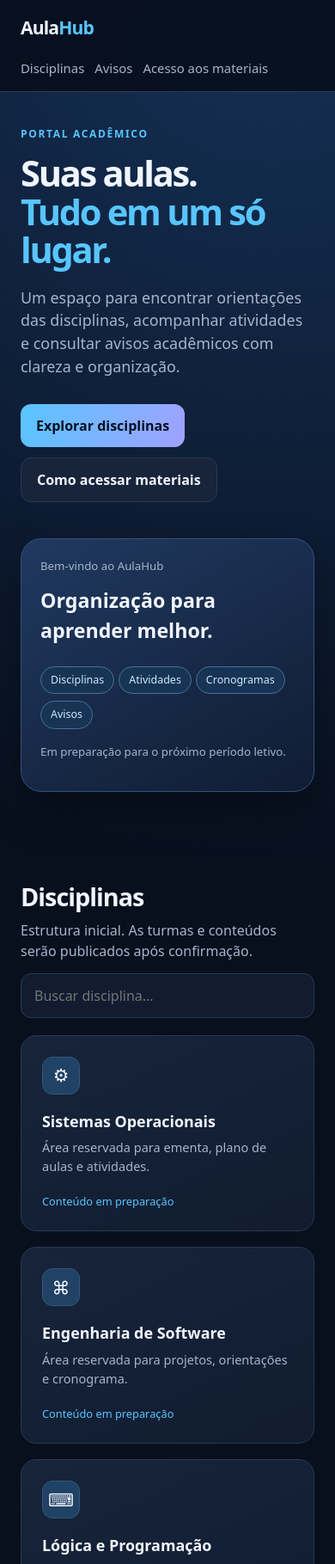
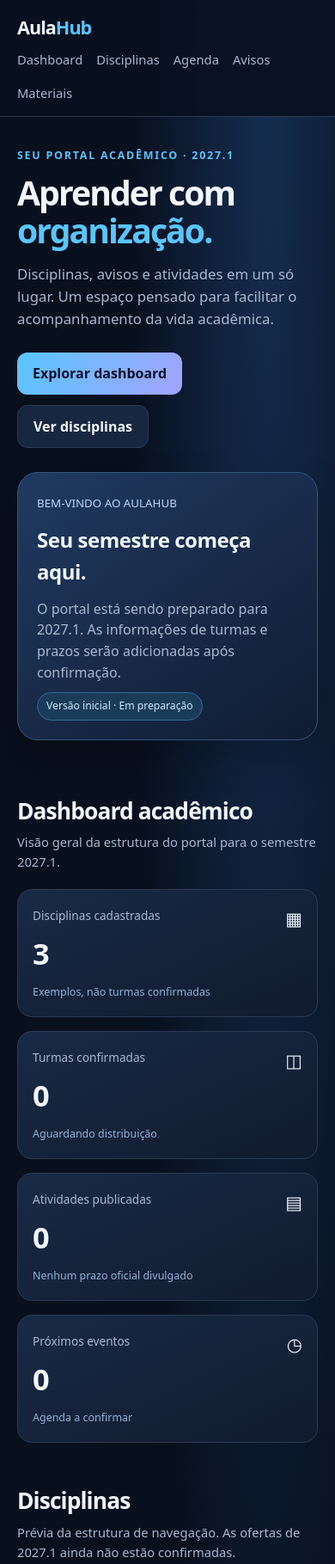
Before and after one commit to alexsandsouza/aulahub, a plain HTML site: page index.html in a window 390 px wide. Shown: the top 1819 px of the page at 86% size. Drawn offline with Linux system fonts and the light colour scheme.

Commit message:
feat: implementar dashboard academico responsivo para 2027.1

```diff
--- a/index.html
+++ b/index.html
@@ -1,57 +1,62 @@
 <!doctype html>
 <html lang="pt-BR">
 <head>
-  <meta charset="utf-8">
-  <meta name="viewport" content="width=device-width, initial-scale=1">
-  <meta name="theme-color" content="#0b1220">
-  <meta name="description" content="AulaHub - portal acadêmico para organização de disciplinas, cronogramas, atividades e avisos.">
-  <title>AulaHub | Seu espaço acadêmico</title>
-  <style>
-    :root{color-scheme:dark;--bg:#080f1d;--panel:#111c30;--panel2:#17243a;--line:#293950;--text:#f1f5ff;--muted:#a6b5cb;--accent:#58c5ff;--accent2:#a0a1ff}
-    *{box-sizing:border-box}html{scroll-behavior:smooth}body{margin:0;background:radial-gradient(circle at 80% 0%,#153055 0,transparent 35%),var(--bg);font:16px/1.5 system-ui,-apple-system,Segoe UI,Roboto,sans-serif;color:var(--text)}
-    a{color:inherit}button,input{font:inherit}button{cursor:pointer}a:focus-visible,button:focus-visible,input:focus-visible{outline:3px solid var(--accent);outline-offset:3px}
-    .wrap{max-width:1120px;margin:auto;padding:0 24px}.top{position:sticky;top:0;z-index:3;background:#080f1de8;backdrop-filter:blur(16px);border-bottom:1px solid var(--line)}
-    .nav{display:flex;align-items:center;justify-content:space-between;gap:20px;min-height:72px}.logo{font-size:1.32rem;font-weight:800;text-decoration:none;letter-spacing:-.04em}.logo span{color:var(--accent)}
-    .menu{display:flex;gap:24px;flex-wrap:wrap}.menu a{color:var(--muted);text-decoration:none;font-size:.93rem}.menu a:hover{color:white}
-    .hero{padding:86px 0 64px;display:grid;grid-template-columns:1.5fr 1fr;align-items:center;gap:42px}.eyebrow{color:var(--accent);letter-spacing:.14em;text-transform:uppercase;font-weight:700;font-size:.75rem}
-    h1{font-size:clamp(2.6rem,5.5vw,4.6rem);line-height:1.07;letter-spacing:-.055em;margin:14px 0 20px}h1 em{font-style:normal;color:var(--accent)}.lead{color:var(--muted);max-width:650px;font-size:1.12rem}
-    .actions{display:flex;gap:12px;flex-wrap:wrap;margin-top:30px}.btn{display:inline-flex;justify-content:center;align-items:center;border-radius:12px;padding:13px 18px;font-weight:700;text-decoration:none;border:1px solid var(--line);background:var(--panel2)}
-    .btn.primary{background:linear-gradient(110deg,var(--accent),var(--accent2));border:0;color:#061025}.showcase{background:linear-gradient(150deg,#203960,#101c33);border:1px solid #34527b;border-radius:24px;padding:26px;box-shadow:0 22px 50px #0005}
-    .showcase .mini{color:var(--muted);font-size:.83rem}.showcase strong{display:block;font-size:1.45rem;margin:12px 0 20px}.chip{display:inline-flex;border:1px solid #497096;background:#173454;padding:6px 11px;border-radius:999px;color:#cbeaff;font-size:.78rem;margin:4px 5px 4px 0}
-    section{padding:36px 0}.section-head{display:flex;align-items:end;justify-content:space-between;gap:14px;flex-wrap:wrap;margin-bottom:20px}h2{font-size:1.8rem;margin:0;letter-spacing:-.035em}.sub{color:var(--muted);margin:5px 0 0}
-    .search{width:min(100%,370px);background:var(--panel);border:1px solid var(--line);border-radius:12px;color:white;padding:13px 15px}
-    .grid{display:grid;grid-template-columns:repeat(3,minmax(0,1fr));gap:18px}.card{background:linear-gradient(155deg,var(--panel2),var(--panel));border:1px solid var(--line);border-radius:18px;padding:24px;min-height:218px}
-    .card .mark{display:inline-flex;align-items:center;justify-content:center;background:#204264;border:1px solid #34577a;width:44px;height:44px;border-radius:12px;font-size:1.3rem}
-    .card h3{font-size:1.12rem;margin:18px 0 7px}.card p{color:var(--muted);font-size:.91rem;margin:0}.small{font-size:.8rem;color:var(--accent);margin-top:20px}
-    .info{background:#101e32;border:1px solid var(--line);border-radius:18px;padding:26px}.info h3{margin:0 0 8px}.info p{color:var(--muted);margin:0}.notice{border-left:3px solid var(--accent);padding-left:18px}
-    .empty{display:none;color:var(--muted);padding:24px 0}.footer{margin-top:54px;border-top:1px solid var(--line);padding:30px 0;color:var(--muted);font-size:.85rem}
-    @media(max-width:800px){.hero{grid-template-columns:1fr;padding-top:58px}.grid{grid-template-columns:repeat(2,minmax(0,1fr))}.menu{gap:12px}}
-    @media(max-width:570px){.grid{grid-template-columns:1fr}.nav{align-items:flex-start;padding-top:16px;padding-bottom:16px;flex-direction:column}.hero{padding-top:40px}.showcase{padding:22px}}
-    @media(prefers-reduced-motion:reduce){html{scroll-behavior:auto}}
-  </style>
+<meta charset="utf-8"><meta name="viewport" content="width=device-width,initial-scale=1">
+<meta name="theme-color" content="#090f1e"><meta name="description" content="AulaHub - Dashboard acadêmico de disciplinas, avisos e cronogramas.">
+<title>AulaHub | Dashboard Acadêmico</title>
+<style>
+:root{color-scheme:dark;--bg:#080f1d;--surface:#111d31;--surface2:#172740;--line:#2b3b52;--text:#f1f6ff;--muted:#a8b8cf;--blue:#59c5ff;--purple:#a3a3ff;--green:#72ddc4}
+*{box-sizing:border-box}html{scroll-behavior:smooth}body{margin:0;background:radial-gradient(ellipse at 80% 0%,#152e51 0%,transparent 37%),var(--bg);color:var(--text);font:16px/1.55 system-ui,-apple-system,"Segoe UI",sans-serif}
+a{color:inherit}button,input,select{font:inherit}button{cursor:pointer}a:focus-visible,button:focus-visible,input:focus-visible,select:focus-visible{outline:3px solid var(--blue);outline-offset:3px}
+.container{width:min(1160px,calc(100% - 40px));margin:auto}.header{position:sticky;top:0;z-index:5;background:#091121ed;backdrop-filter:blur(16px);border-bottom:1px solid var(--line)}
+.head-inner{display:flex;justify-content:space-between;align-items:center;gap:24px;min-height:76px}.brand{font-size:1.35rem;font-weight:850;letter-spacing:-.045em;text-decoration:none}.brand span{color:var(--blue)}
+nav{display:flex;gap:24px;flex-wrap:wrap}nav a{font-size:.92rem;text-decoration:none;color:var(--muted)}nav a:hover,nav a[aria-current]{color:var(--text)}
+.hero{display:grid;grid-template-columns:1.6fr 1fr;gap:28px;align-items:center;padding:62px 0 42px}.eyebrow{font-size:.78rem;letter-spacing:.14em;color:var(--blue);text-transform:uppercase;font-weight:800}
+h1{font-size:clamp(2.45rem,5vw,4.4rem);line-height:1.1;letter-spacing:-.05em;margin:12px 0 17px}h1 span{color:var(--blue)}.lead{color:var(--muted);font-size:1.05rem;max-width:640px;margin:0}
+.actions{display:flex;gap:12px;flex-wrap:wrap;margin-top:26px}.button{display:inline-flex;align-items:center;justify-content:center;padding:12px 18px;border:1px solid var(--line);border-radius:12px;background:var(--surface2);text-decoration:none;font-weight:700;color:var(--text)}.button.primary{border:0;background:linear-gradient(115deg,var(--blue),var(--purple));color:#06132b}
+.welcome{padding:27px;background:linear-gradient(145deg,#203a61,#101c32);border:1px solid #35557c;border-radius:24px;box-shadow:0 18px 45px #0003}.welcome small{color:#bad5fa}.welcome h2{font-size:1.5rem;margin:12px 0;letter-spacing:-.02em}.welcome p{color:var(--muted);margin:0}.tag{display:inline-block;padding:6px 10px;border-radius:999px;background:#193c59;color:#c5ecff;border:1px solid #366b91;font-size:.76rem;margin-top:10px}
+section{padding:20px 0 27px;scroll-margin-top:90px}.section-header{display:flex;justify-content:space-between;align-items:end;flex-wrap:wrap;gap:15px;margin-bottom:20px}h2{font-size:1.65rem;letter-spacing:-.035em;margin:0}.desc{color:var(--muted);font-size:.92rem;margin:5px 0 0}
+.metrics{display:grid;grid-template-columns:repeat(4,1fr);gap:16px}.metric{border:1px solid var(--line);background:linear-gradient(155deg,#182a45,#111b2f);border-radius:17px;padding:20px}.metric .k{font-size:.85rem;color:var(--muted)}.metric strong{font-size:2.15rem;letter-spacing:-.035em;display:block;margin:5px 0}.metric .hint{font-size:.78rem;color:#90b2d8}.metric .icon{font-size:1.3rem;float:right}
+.filters{display:flex;gap:10px;flex-wrap:wrap;margin-bottom:19px}input,select{background:#101b2e;border:1px solid #34455e;color:var(--text);border-radius:11px;padding:12px 14px;min-width:0}input{flex:2 1 240px}select{flex:1 1 150px}label.sr-only{position:absolute;width:1px;height:1px;overflow:hidden;clip:rect(0,0,0,0)}
+.cards{display:grid;grid-template-columns:repeat(3,minmax(0,1fr));gap:16px}.card{background:linear-gradient(145deg,#182941,#101a2c);border:1px solid var(--line);border-radius:18px;padding:23px;display:flex;flex-direction:column;gap:12px}.card .topline{display:flex;justify-content:space-between;align-items:center;gap:8px}.symbol{display:grid;place-items:center;width:43px;height:43px;border-radius:12px;background:#20456b;color:#ccecff;font-size:1.3rem}.status{font-size:.74rem;color:#c0d4e7;border:1px solid #3e536c;border-radius:999px;padding:4px 9px}.card h3{font-size:1.12rem;margin:3px 0 0}.card p{color:var(--muted);font-size:.89rem;margin:0}.card .meta{font-size:.82rem;color:#8fb9df}.card .card-bottom{border-top:1px solid var(--line);padding-top:12px;margin-top:auto;font-size:.8rem;color:var(--blue)}
+.two{display:grid;grid-template-columns:1.2fr 1fr;gap:18px}.panel{border:1px solid var(--line);background:var(--surface);border-radius:18px;padding:23px}.panel h3{margin:0 0 16px;font-size:1.05rem}.notice{border-left:3px solid var(--blue);padding:3px 0 3px 15px}.notice strong{display:block;margin-bottom:7px}.notice p,.empty{margin:0;color:var(--muted);font-size:.92rem}.item{border-top:1px solid var(--line);padding:14px 0}.item:first-of-type{border-top:0}.item strong{display:block}.item small{color:var(--muted)}.item p{margin:4px 0 0;color:var(--muted);font-size:.89rem}
+.note{margin-top:17px;color:var(--muted);font-size:.86rem}.footer{border-top:1px solid var(--line);margin-top:45px;padding:25px 0 35px;color:var(--muted);font-size:.82rem}.footer .container{display:flex;justify-content:space-between;flex-wrap:wrap;gap:12px}
+#sem-resultados{display:none;padding:18px 0;color:var(--muted)}
+@media(max-width:850px){.hero,.two{grid-template-columns:1fr}.metrics{grid-template-columns:repeat(2,1fr)}.cards{grid-template-columns:repeat(2,1fr)}.hero{padding-top:46px}}
+@media(max-width:580px){.head-inner{align-items:flex-start;flex-direction:column;padding:15px 0;gap:10px}nav{gap:16px}.metrics,.cards{grid-template-columns:1fr}.hero{padding-top:35px}.metric{padding:17px}.welcome{padding:22px}}
+@media(prefers-reduced-motion:reduce){html{scroll-behavior:auto}}
+</style>
 </head>
 <body>
-<header class="top"><div class="wrap nav"><a href="#inicio" class="logo" aria-label="AulaHub, início">Aula<span>Hub</span></a>
-<nav class="menu" aria-label="Navegação principal"><a href="#disciplinas">Disciplinas</a><a href="#avisos">Avisos</a><a href="#acesso">Acesso aos materiais</a></nav></div></header>
-<main id="inicio" class="wrap">
-  <div class="hero"><div><div class="eyebrow">Portal acadêmico</div><h1>Suas aulas.<br><em>Tudo em um só lugar.</em></h1>
-  <p class="lead">Um espaço para encontrar orientações das disciplinas, acompanhar atividades e consultar avisos acadêmicos com clareza e organização.</p>
-  <div class="actions"><a class="btn primary" href="#disciplinas">Explorar disciplinas</a><a class="btn" href="#acesso">Como acessar materiais</a></div></div>
-  <aside class="showcase" aria-label="Resumo do portal"><div class="mini">Bem-vindo ao AulaHub</div><strong>Organização para aprender melhor.</strong><span class="chip">Disciplinas</span><span class="chip">Atividades</span><span class="chip">Cronogramas</span><span class="chip">Avisos</span><p class="mini">Em preparação para o próximo período letivo.</p></aside></div>
-  <section id="disciplinas" aria-labelledby="disciplinas-title"><div class="section-head"><div><h2 id="disciplinas-title">Disciplinas</h2><p class="sub">Estrutura inicial. As turmas e conteúdos serão publicados após confirmação.</p></div><input id="busca" class="search" type="search" aria-label="Buscar disciplinas" placeholder="Buscar disciplina..." autocomplete="off"></div>
-  <div id="cards" class="grid">
-    <article class="card" data-name="Sistemas Operacionais"><span class="mark" aria-hidden="true">⚙</span><h3>Sistemas Operacionais</h3><p>Área reservada para ementa, plano de aulas e atividades.</p><div class="small">Conteúdo em preparação</div></article>
-    <article class="card" data-name="Engenharia de Software"><span class="mark" aria-hidden="true">⌘</span><h3>Engenharia de Software</h3><p>Área reservada para projetos, orientações e cronograma.</p><div class="small">Conteúdo em preparação</div></article>
-    <article class="card" data-name="Lógica e Programação"><span class="mark" aria-hidden="true">⌨</span><h3>Lógica e Programação</h3><p>Área reservada para exercícios e recursos de aprendizagem.</p><div class="small">Conteúdo em preparação</div></article>
-  </div><p id="vazio" class="empty" role="status">Nenhuma disciplina corresponde à busca.</p></section>
-  <section id="avisos"><div class="section-head"><div><h2>Avisos acadêmicos</h2><p class="sub">Comunicados importantes em destaque.</p></div></div>
-  <div class="info notice"><h3>Portal em construção</h3><p>Os avisos, prazos e cronogramas oficiais serão adicionados quando o novo período letivo estiver definido.</p></div></section>
-  <section id="acesso"><div class="section-head"><div><h2>Acesso aos materiais</h2><p class="sub">Organização com respeito à autoria e ao acesso de cada turma.</p></div></div>
-  <div class="info"><h3>Materiais disponibilizados em ambientes autorizados</h3><p>Slides, apostilas, avaliações e arquivos restritos não são hospedados neste site público. Quando disponíveis, devem ser acessados pelos canais oficiais indicados pelo professor, como Google Classroom ou pastas do Google Drive com permissão apropriada.</p></div></section>
-</main>
-<footer class="footer"><div class="wrap">© <span id="ano"></span> AulaHub · Portal acadêmico · Desenvolvido para apoio à aprendizagem.</div></footer>
+<header class="header"><div class="container head-inner"><a class="brand" href="#inicio">Aula<span>Hub</span></a><nav aria-label="Navegação principal"><a href="#dashboard">Dashboard</a><a href="#disciplinas">Disciplinas</a><a href="#agenda">Agenda</a><a href="#avisos">Avisos</a><a href="#materiais">Materiais</a></nav></div></header>
+<main class="container" id="inicio">
+<div class="hero"><div><div class="eyebrow">Seu portal acadêmico · 2027.1</div><h1>Aprender com <span>organização.</span></h1><p class="lead">Disciplinas, avisos e atividades em um só lugar. Um espaço pensado para facilitar o acompanhamento da vida acadêmica.</p><div class="actions"><a class="button primary" href="#dashboard">Explorar dashboard</a><a class="button" href="#disciplinas">Ver disciplinas</a></div></div>
+<aside class="welcome"><small>BEM-VINDO AO AULAHUB</small><h2>Seu semestre começa aqui.</h2><p>O portal está sendo preparado para 2027.1. As informações de turmas e prazos serão adicionadas após confirmação.</p><span class="tag">Versão inicial · Em preparação</span></aside></div>
+<section id="dashboard" aria-labelledby="title-dashboard"><div class="section-header"><div><h2 id="title-dashboard">Dashboard acadêmico</h2><p class="desc">Visão geral da estrutura do portal para o semestre 2027.1.</p></div></div>
+<div class="metrics"><div class="metric"><span class="icon" aria-hidden="true">▦</span><span class="k">Disciplinas cadastradas</span><strong id="num-disciplinas">0</strong><span class="hint">Exemplos, não turmas confirmadas</span></div>
+<div class="metric"><span class="icon" aria-hidden="true">◫</span><span class="k">Turmas confirmadas</span><strong>0</strong><span class="hint">Aguardando distribuição</span></div>
+<div class="metric"><span class="icon" aria-hidden="true">▤</span><span class="k">Atividades publicadas</span><strong>0</strong><span class="hint">Nenhum prazo oficial divulgado</span></div>
+<div class="metric"><span class="icon" aria-hidden="true">◷</span><span class="k">Próximos eventos</span><strong>0</strong><span class="hint">Agenda a confirmar</span></div></div></section>
+<section id="disciplinas" aria-labelledby="title-disciplinas"><div class="section-header"><div><h2 id="title-disciplinas">Disciplinas</h2><p class="desc">Prévia da estrutura de navegação. As ofertas de 2027.1 ainda não estão confirmadas.</p></div></div>
+<div class="filters"><label for="busca" class="sr-only">Pesquisar disciplina</label><input id="busca" type="search" placeholder="Pesquisar disciplina..." autocomplete="off"><label class="sr-only" for="filtro-curso">Filtrar por área</label><select id="filtro-curso"><option value="todos">Todas as áreas</option><option value="computacao">Computação</option><option value="software">Desenvolvimento de software</option></select><label class="sr-only" for="filtro-periodo">Período letivo</label><select id="filtro-periodo"><option value="2027.1">2027.1 (planejamento)</option></select></div>
+<div class="cards" id="cards" aria-live="polite">
+<article class="card" data-title="Sistemas Operacionais" data-area="computacao"><div class="topline"><span class="symbol" aria-hidden="true">⚙</span><span class="status">A confirmar</span></div><h3>Sistemas Operacionais</h3><p>Conceitos, recursos computacionais, processos e organização de sistemas.</p><span class="meta">Área: Computação</span><div class="card-bottom">Turma, materiais e plano de ensino: pendentes</div></article>
+<article class="card" data-title="Engenharia de Software" data-area="software"><div class="topline"><span class="symbol" aria-hidden="true">⌘</span><span class="status">A confirmar</span></div><h3>Engenharia de Software</h3><p>Processos, práticas de desenvolvimento e projetos acadêmicos.</p><span class="meta">Área: Desenvolvimento de software</span><div class="card-bottom">Turma, materiais e plano de ensino: pendentes</div></article>
+<article class="card" data-title="Lógica e Programação Estruturada" data-area="software"><div class="topline"><span class="symbol" aria-hidden="true">⌨</span><span class="status">A confirmar</span></div><h3>Lógica e Programação Estruturada</h3><p>Algoritmos, estruturas de decisão, repetição e prática de programação.</p><span class="meta">Área: Desenvolvimento de software</span><div class="card-bottom">Turma, materiais e plano de ensino: pendentes</div></article>
+</div><p id="sem-resultados" role="status">Nenhuma disciplina corresponde aos filtros selecionados.</p></section>
+<section id="agenda"><div class="section-header"><div><h2>Agenda e atividades</h2><p class="desc">Sem datas inventadas: somente prazos oficialmente confirmados serão exibidos aqui.</p></div></div>
+<div class="two"><div class="panel"><h3>Próximas atividades</h3><div class="notice"><strong>Nenhuma atividade publicada</strong><p>Após a definição das turmas, os trabalhos, atividades e entregas aparecerão aqui, com suas respectivas disciplinas.</p></div></div><div class="panel"><h3>Cronograma acadêmico</h3><div class="item"><strong>2027.1 · Planejamento</strong><small>Datas e aulas a confirmar</small><p>O cronograma será atualizado conforme informações acadêmicas oficiais.</p></div></div></div></section>
+<section id="avisos"><div class="section-header"><div><h2>Avisos</h2><p class="desc">Comunicados para orientar sua navegação.</p></div></div><div class="panel"><div class="notice"><strong>Bem-vindo à versão inicial do AulaHub</strong><p>O catálogo atual é demonstrativo. As disciplinas, links, turmas e comunicados serão revisados para 2027.1 antes da publicação definitiva.</p></div></div></section>
+<section id="materiais"><div class="section-header"><div><h2>Acesso aos materiais</h2><p class="desc">Conteúdos acadêmicos com respeito à autoria e às permissões de acesso.</p></div></div><div class="panel"><h3>Materiais de aula em ambientes autorizados</h3><p class="empty">Apostilas, slides, avaliações e gabaritos restritos não ficam hospedados neste portal público. Quando liberados pelo professor, os alunos poderão acessar recursos pelo Google Classroom ou pelo Google Drive, sujeitos às permissões de cada turma.</p><p class="note">O AulaHub não exige login nesta versão e não armazena dados pessoais dos estudantes. O GitHub Pages não oferece controle de acesso individual aos arquivos públicos.</p></div></section>
+</main><footer class="footer"><div class="container"><span>© <span id="ano"></span> AulaHub · Portal acadêmico</span><span>Desenvolvido para organizar a aprendizagem · 2027.1 em preparação</span></div></footer>
 <script>
-document.getElementById('ano').textContent = new Date().getFullYear();
-const busca=document.getElementById('busca');const cards=[...document.querySelectorAll('#cards .card')];
-busca.addEventListener('input',()=>{const q=busca.value.normalize('NFD').replace(/[\u0300-\u036f]/g,'').toLowerCase().trim();let n=0;cards.forEach(c=>{const v=c.dataset.name.normalize('NFD').replace(/[\u0300-\u036f]/g,'').toLowerCase().includes(q);c.hidden=!v;c.style.display=v?'':'none';if(v)n++});document.getElementById('vazio').style.display=n?'none':'block'});
-</script></body></html>
+"use strict";
+document.getElementById("ano").textContent=new Date().getFullYear();
+const cards=Array.from(document.querySelectorAll("#cards .card"));
+document.getElementById("num-disciplinas").textContent=String(cards.length);
+const busca=document.getElementById("busca"),curso=document.getElementById("filtro-curso"),vazio=document.getElementById("sem-resultados");
+function normalizar(txt){return txt.normalize("NFD").replace(/[\u0300-\u036f]/g,"").toLocaleLowerCase("pt-BR")}
+function filtrar(){const q=normalizar(busca.value.trim());let visiveis=0;for(const c of cards){const ok=normalizar(c.dataset.title).includes(q)&&(curso.value==="todos"||curso.value===c.dataset.area);c.hidden=!ok;if(ok)visiveis++}vazio.style.display=visiveis?"none":"block"}
+busca.addEventListener("input",filtrar);curso.addEventListener("change",filtrar);
+</script>
+</body></html>
```
